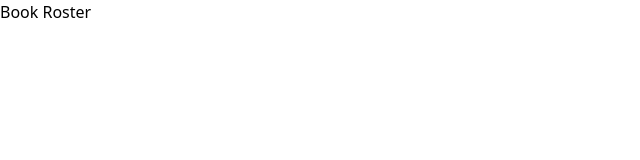
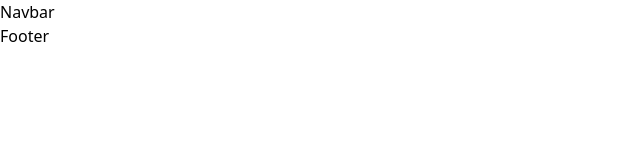
Before and after one commit to Amirulmath/book-roster-client, a React (Vite) app: page / in a window 1280 px wide. Shown: the top 160 px of the page, without its empty margins (0-640 px from the left). Built offline with nearby package versions, Linux system fonts and the light colour scheme; the HTML template or start-up script is replaced by a standard one.

Commit message:
Added Navbar and Footer pages

```diff
--- a/src/App.tsx
+++ b/src/App.tsx
@@ -1,5 +1,7 @@
+import MainLayout from "./layouts/MainLayout";
+
 function App() {
-  return <h1>Book Roster</h1>;
+  return <MainLayout />;
 }
 
 export default App;
--- /dev/null
+++ b/src/layouts/MainLayout.tsx
@@ -0,0 +1,15 @@
+import { Outlet } from "react-router-dom";
+import Navbar from "../shared/Navbar";
+import Footer from "../shared/Footer";
+
+export default function MainLayout() {
+  return (
+    <div>
+      <Navbar></Navbar>
+      <div>
+        <Outlet></Outlet>
+      </div>
+      <Footer></Footer>
+    </div>
+  );
+}
--- a/src/routes/routes.tsx
+++ b/src/routes/routes.tsx
@@ -6,10 +6,12 @@ const routes = createBrowserRouter([
   {
     path: "/",
     element: <App />,
-  },
-  {
-    path: "/home",
-    element: <Home />,
+    children: [
+      {
+        index: true,
+        element: <Home />,
+      },
+    ],
   },
 ]);
 
--- /dev/null
+++ b/src/shared/Footer.tsx
@@ -0,0 +1,7 @@
+export default function Footer() {
+  return (
+    <div>
+      <p>Footer</p>
+    </div>
+  );
+}
--- /dev/null
+++ b/src/shared/Navbar.tsx
@@ -0,0 +1,7 @@
+export default function Navbar() {
+  return (
+    <div>
+      <h1>Navbar</h1>
+    </div>
+  );
+}
```
